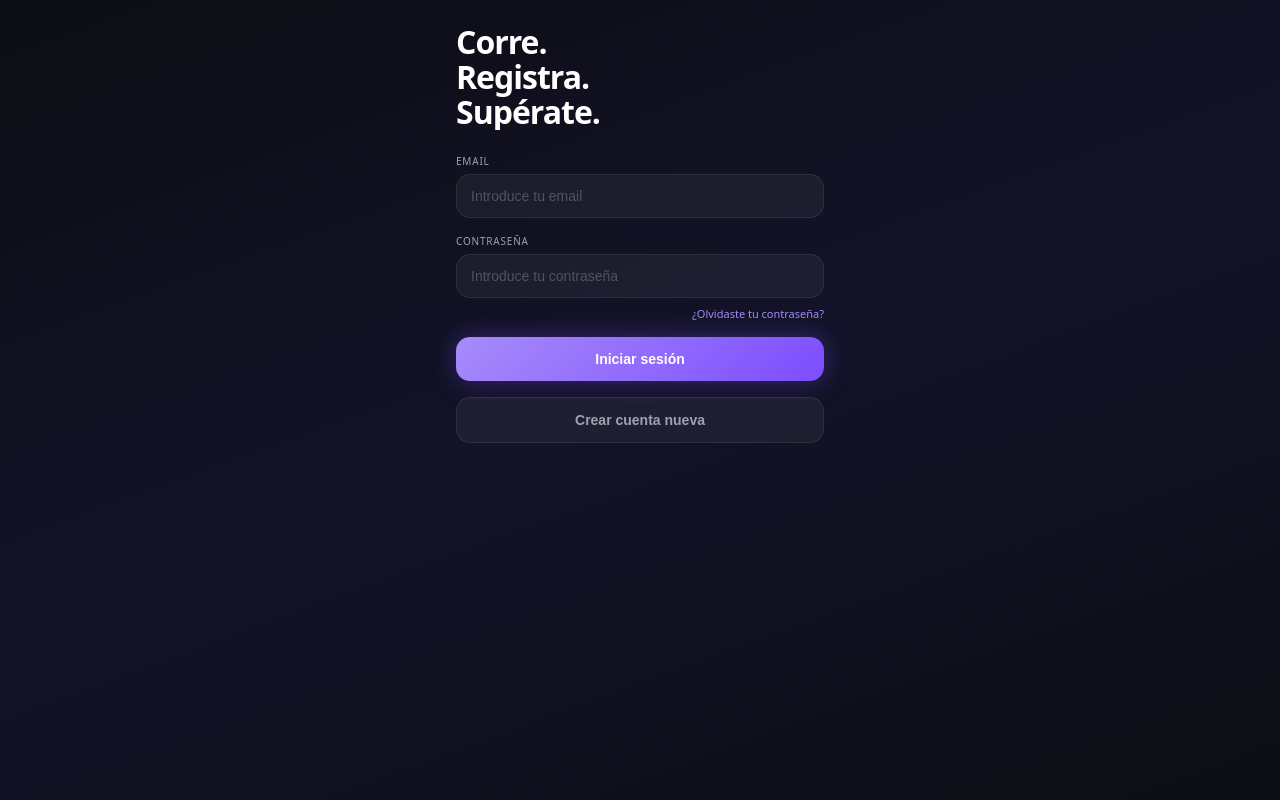
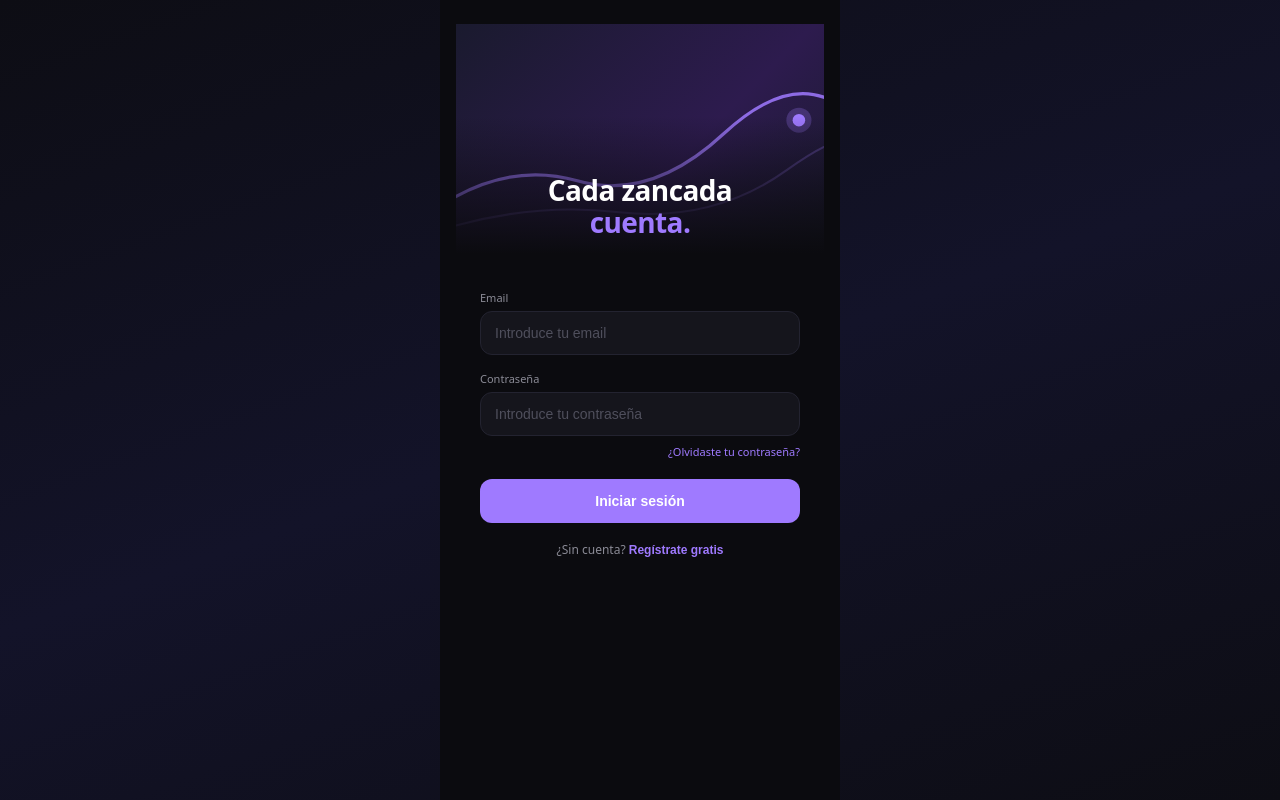
Before and after one commit to Sergiofer1994/Zancada, a React (Vite) app: page / in a window 1280 px wide. Built offline with nearby package versions, Linux system fonts and the light colour scheme.

Commit message:
style: implement split hero design on login screen

```diff
--- a/src/pages/Login/Login.css
+++ b/src/pages/Login/Login.css
@@ -5,45 +5,65 @@
 }
 
 body {
-  background: linear-gradient(160deg, #0D0D14 0%, #131329 50%, #0D0D14 100%);
+  background: #0B0B0F;
   font-family: system-ui, -apple-system, sans-serif;
   min-height: 100vh;
 }
 
 main {
-  max-width: 360px;
+  max-width: 420px;
   margin: 0 auto;
-  padding: 48px 24px;
   min-height: 100vh;
-  position: relative;
+  background: #0B0B0F;
 }
 
-h1 {
-  font-size: 32px;
-  font-weight: 800;
-  letter-spacing: -1px;
-  line-height: 1.1;
-  text-align: left;
-  margin-bottom: 8px;
-  background: linear-gradient(90deg, #ffffff 40%, #A78BFA 100%);
-  -webkit-background-clip: text;
-  background-clip: text;
-  color: transparent;
+.hero {
+  position: relative;
+  height: 230px;
+  background: linear-gradient(135deg, #1a1a2e 0%, #2d1b4e 60%, #1a1a2e 100%);
+  overflow: hidden;
 }
 
-p {
-  font-size: 13px;
-  color: #6B7280;
-  text-align: left;
-  margin-bottom: 28px;
+.hero::after {
+  content: '';
+  position: absolute;
+  inset: 0;
+  background: linear-gradient(180deg, rgba(11, 11, 15, 0) 40%, #0B0B0F 100%);
+}
+
+.hero-route {
+  position: absolute;
+  inset: 0;
+  width: 100%;
+  height: 100%;
+}
+
+.hero-title {
+  position: absolute;
+  bottom: 16px;
+  left: 0;
+  right: 0;
+  text-align: center;
+  color: #ffffff;
+  font-size: 28px;
+  font-weight: 800;
+  letter-spacing: -0.6px;
+  line-height: 1.15;
+  z-index: 1;
+}
+
+.highlight {
+  color: #9F7AFF;
+}
+
+.form-body {
+  padding: 20px 24px 40px;
 }
 
 label {
   display: block;
-  font-size: 10px;
-  color: #9CA3AF;
-  text-transform: uppercase;
-  letter-spacing: 0.8px;
+  font-size: 11px;
+  color: #8B8B96;
   margin-bottom: 6px;
   margin-top: 16px;
 }
@@ -51,56 +71,74 @@ label {
 input {
   width: 100%;
   padding: 13px 14px;
-  border-radius: 14px;
-  border: 1px solid rgba(255, 255, 255, 0.08);
-  background: rgba(255, 255, 255, 0.05);
-  backdrop-filter: blur(12px);
+  border-radius: 12px;
+  border: 1px solid #232330;
+  background: #15151C;
   font-size: 14px;
   color: #ffffff;
   outline: none;
+  transition: border-color 0.25s ease, box-shadow 0.25s ease;
 }
 
 input::placeholder {
-  color: #4B5563;
+  color: #4F4F5C;
 }
 
 input:focus {
-  border-color: #A78BFA;
+  border-color: #9F7AFF;
+  box-shadow: 0 0 0 3px rgba(159, 122, 255, 0.15);
 }
 
-button {
+button[type="submit"] {
   width: 100%;
   padding: 14px;
-  border-radius: 14px;
+  border-radius: 12px;
   border: none;
   font-size: 14px;
   font-weight: 700;
   cursor: pointer;
-  margin-top: 16px;
+  margin-top: 20px;
+  background: #9F7AFF;
+  color: #ffffff;
+  transition: transform 0.2s ease, box-shadow 0.2s ease;
 }
 
-button[type="submit"] {
-  background: linear-gradient(135deg, #A78BFA, #7C4DFF);
-  color: #ffffff;
-  box-shadow: 0 0 24px rgba(124, 77, 255, 0.35);
-}
-
-button[type="button"] {
-  background: rgba(255, 255, 255, 0.05);
-  color: #9CA3AF;
-  border: 1px solid rgba(255, 255, 255, 0.08);
+button[type="submit"]:hover {
+  transform: translateY(-2px);
+  box-shadow: 0 6px 24px rgba(159, 122, 255, 0.4);
 }
 
 button:focus {
-  outline: 3px solid #A78BFA;
+  outline: 3px solid #9F7AFF;
   outline-offset: 2px;
+}
+
+.register-link {
+  text-align: center;
+  color: #8B8B96;
+  font-size: 12px;
+  margin-top: 18px;
+}
+
+.link-button {
+  background: none;
+  border: none;
+  color: #9F7AFF;
+  font-size: 12px;
+  font-weight: 600;
+  cursor: pointer;
+  padding: 0;
+}
+
+.link-button:hover {
+  text-decoration: underline;
 }
 
 a {
   display: block;
   text-align: right;
   font-size: 11px;
-  color: #A78BFA;
+  color: #9F7AFF;
   margin-top: 8px;
   text-decoration: none;
 }
@@ -110,7 +148,7 @@ a:hover {
 }
 
 a:focus {
-  outline: 2px solid #A78BFA;
+  outline: 2px solid #9F7AFF;
   border-radius: 4px;
 }
 
@@ -119,6 +157,11 @@ a:focus {
   font-size: 11px;
   color: #F87171;
   margin-top: 4px;
+}
+
+p {
+  font-size: 13px;
+  color: #8B8B96;
 }
 
 .gender-options {
@@ -134,22 +177,30 @@ a:focus {
   align-items: center;
   gap: 4px;
   padding: 12px 8px;
-  border: 1px solid rgba(255, 255, 255, 0.08);
-  border-radius: 14px;
-  background: rgba(255, 255, 255, 0.05);
+  border: 1px solid #232330;
+  border-radius: 12px;
+  background: #15151C;
   cursor: pointer;
   font-size: 12px;
-  color: #9CA3AF;
+  color: #8B8B96;
   margin-top: 0;
+  transition: border-color 0.2s ease, background 0.2s ease;
 }
 
 .gender-button.selected {
-  border-color: #A78BFA;
-  background: rgba(167, 139, 250, 0.12);
+  border-color: #9F7AFF;
+  background: rgba(159, 122, 255, 0.12);
   color: #C4B5FD;
 }
 
 .gender-button:focus {
-  outline: 2px solid #A78BFA;
+  outline: 2px solid #9F7AFF;
   outline-offset: 2px;
 }
+
+@media (prefers-reduced-motion: reduce) {
+  button,
+  input {
+    transition: none;
+  }
+}
--- a/src/pages/Login/Login.jsx
+++ b/src/pages/Login/Login.jsx
@@ -40,13 +40,40 @@ function Login() {
   }
 
   return (
-    <main className="auth-page" role="main" aria-label="Pantalla de inicio de sesión">
-      <h1>
-        Corre.<br />
-        Registra.<br />
-        Supérate.
+    <main role="main" aria-label="Pantalla de inicio de sesión">
+
+      <section className="hero" aria-hidden="true">
+        <svg
+          className="hero-route"
+          viewBox="0 0 400 220"
+          preserveAspectRatio="xMidYMid slice"
+        >
+          <path
+            d="M0,180 Q70,130 140,150 T280,105 T400,85"
+            fill="none"
+            stroke="#9F7AFF"
+            strokeWidth="3"
+            opacity="0.85"
+            strokeLinecap="round"
+          />
+          <path
+            d="M0,200 Q90,170 180,180 T340,140 T400,130"
+            fill="none"
+            stroke="#9F7AFF"
+            strokeWidth="2"
+            opacity="0.3"
+            strokeLinecap="round"
+          />
+          <circle cx="352" cy="92" r="6" fill="#9F7AFF" />
+          <circle cx="352" cy="92" r="12" fill="#9F7AFF" opacity="0.25" />
+        </svg>
+        <h1 className="hero-title">
+          Cada zancada<br />
+          <span className="highlight">cuenta.</span>
         </h1>
+      </section>
 
+      <section className="form-body">
         <form onSubmit={handleSubmit} aria-label="Formulario de inicio de sesión">
 
           <label htmlFor="email">Email</label>
@@ -91,11 +118,19 @@ function Login() {
             Iniciar sesión
           </button>
 
-        <button type="button" onClick={() => navigate('/register')}>
-          Crear cuenta nueva
+          <p className="register-link">
+            ¿Sin cuenta?{' '}
+            <button
+              type="button"
+              className="link-button"
+              onClick={() => navigate('/register')}
+            >
+              Regístrate gratis
             </button>
+          </p>
 
         </form>
+      </section>
     </main>
   )
 }
```
Lines whose indentation alone changed are shown as unchanged.
